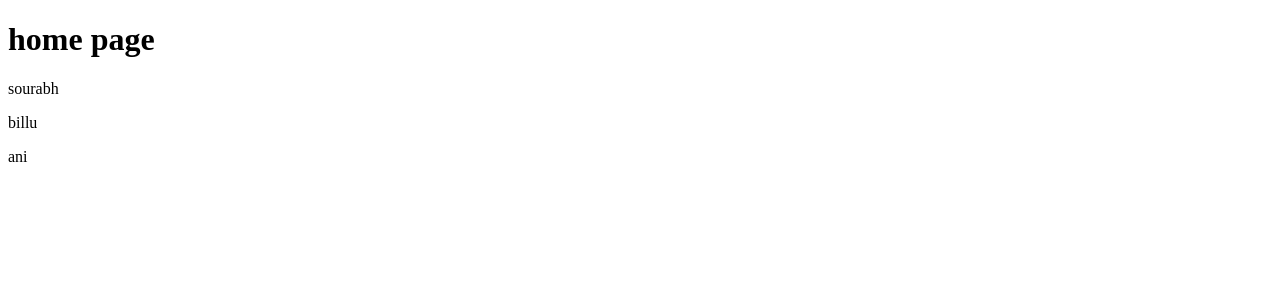
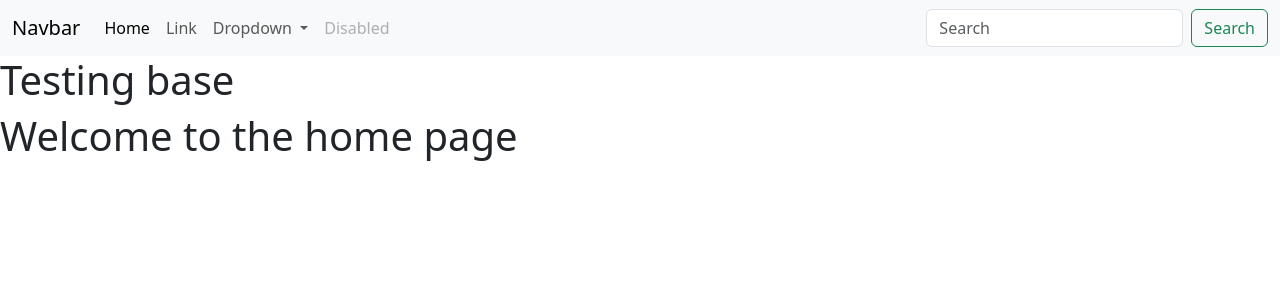
Before and after one commit to Sourabh7iwari/flask_tutorial1, a Flask app: page / in a window 1280 px wide. Shown: the top 300 px of the page. Run offline with Flask 3, Linux system fonts and the light colour scheme.

Commit message:
added bootstrap template for home page, made sep. html page for different feature.

```diff
--- a/app.py
+++ b/app.py
@@ -6,18 +6,26 @@ app = Flask(__name__)
 @app.route("/")
 @app.route("/home")
 def home():
-    return render_template("home.html",content=["sourabh","billu","ani"])
+    return render_template("home.html")
+
+#page for showing python script in html with iteratable variables
+@app.route("/py")
+def iterate():
+    return render_template("iterate.html",content=["sourabh","billu","ani"])
+
 
 #path with variable
 @app.route("/welcome/<name>")
 def welcome(name):
     return f"<h1>HELLO {name}! you're wellcome to this page.<h1>"
 
+
 #redirecting new user to welcome page
 @app.route("/<newuser>")
 def newuser(newuser):
     return redirect(url_for("welcome",name="newuser"))
 
+
 if __name__ == "__main__":
     print("Starting the flask application")
     app.run(debug=True)
--- /dev/null
+++ b/templates/base.html
@@ -0,0 +1,50 @@
+<!DOCTYPE html>
+<html>
+<head>
+    <link href="https://cdn.jsdelivr.net/npm/bootstrap@5.3.3/dist/css/bootstrap.min.css" rel="stylesheet" integrity="sha384-QWTKZyjpPEjISv5WaRU9OFeRpok6YctnYmDr5pNlyT2bRjXh0JMhjY6hW+ALEwIH" crossorigin="anonymous">
+    <title>
+        {% block title %}{% endblock %}
+    </title>
+    <body>
+        <nav class="navbar navbar-expand-lg bg-body-tertiary">
+            <div class="container-fluid">
+              <a class="navbar-brand" href="#">Navbar</a>
+              <button class="navbar-toggler" type="button" data-bs-toggle="collapse" data-bs-target="#navbarSupportedContent" aria-controls="navbarSupportedContent" aria-expanded="false" aria-label="Toggle navigation">
+                <span class="navbar-toggler-icon"></span>
+              </button>
+              <div class="collapse navbar-collapse" id="navbarSupportedContent">
+                <ul class="navbar-nav me-auto mb-2 mb-lg-0">
+                  <li class="nav-item">
+                    <a class="nav-link active" aria-current="page" href="#">Home</a>
+                  </li>
+                  <li class="nav-item">
+                    <a class="nav-link" href="#">Link</a>
+                  </li>
+                  <li class="nav-item dropdown">
+                    <a class="nav-link dropdown-toggle" href="#" role="button" data-bs-toggle="dropdown" aria-expanded="false">
+                      Dropdown
+                    </a>
+                    <ul class="dropdown-menu">
+                      <li><a class="dropdown-item" href="#">Action</a></li>
+                      <li><a class="dropdown-item" href="#">Another action</a></li>
+                      <li><hr class="dropdown-divider"></li>
+                      <li><a class="dropdown-item" href="#">Something else here</a></li>
+                    </ul>
+                  </li>
+                  <li class="nav-item">
+                    <a class="nav-link disabled" aria-disabled="true">Disabled</a>
+                  </li>
+                </ul>
+                <form class="d-flex" role="search">
+                  <input class="form-control me-2" type="search" placeholder="Search" aria-label="Search">
+                  <button class="btn btn-outline-success" type="submit">Search</button>
+                </form>
+              </div>
+            </div>
+          </nav>
+        <h1> Testing base </h1>
+        {% block content %}{% endblock %}
+        <script src="https://cdn.jsdelivr.net/npm/bootstrap@5.3.3/dist/js/bootstrap.bundle.min.js" integrity="sha384-YvpcrYf0tY3lHB60NNkmXc5s9fDVZLESaAA55NDzOxhy9GkcIdslK1eN7N6jIeHz" crossorigin="anonymous"></script>
+</body>
+<head>
+<html>
--- a/templates/home.html
+++ b/templates/home.html
@@ -1,14 +1,5 @@
-<!DOCTYPE html>
-<html>
-<head>
-<title>
-    home Page
-</title>
-<body>
-    <h1>home page </h1>
-    {% for x in content %}
-        <p>{{x}}</p>
-    {% endfor %}
-</body>
-<head>
-<html>
+{% extends "base.html" %}
+{% block title %}homepage{% endblock %}
+{% block content %}
+<h1>Welcome to the home page</h1>
+{% endblock %}
```
Also changed, not shown: templates/iterate.html (added, +14 -0 lines).
